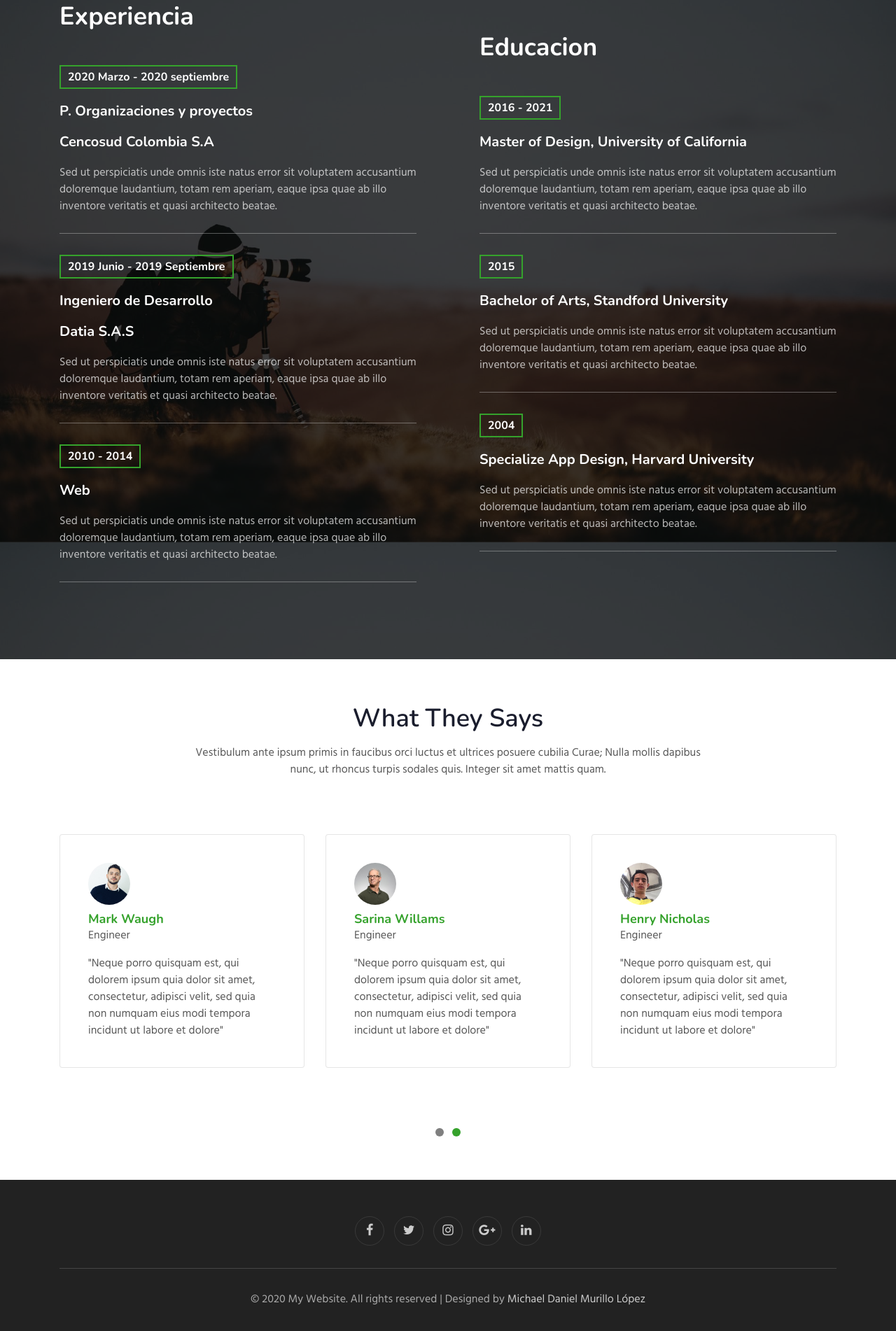
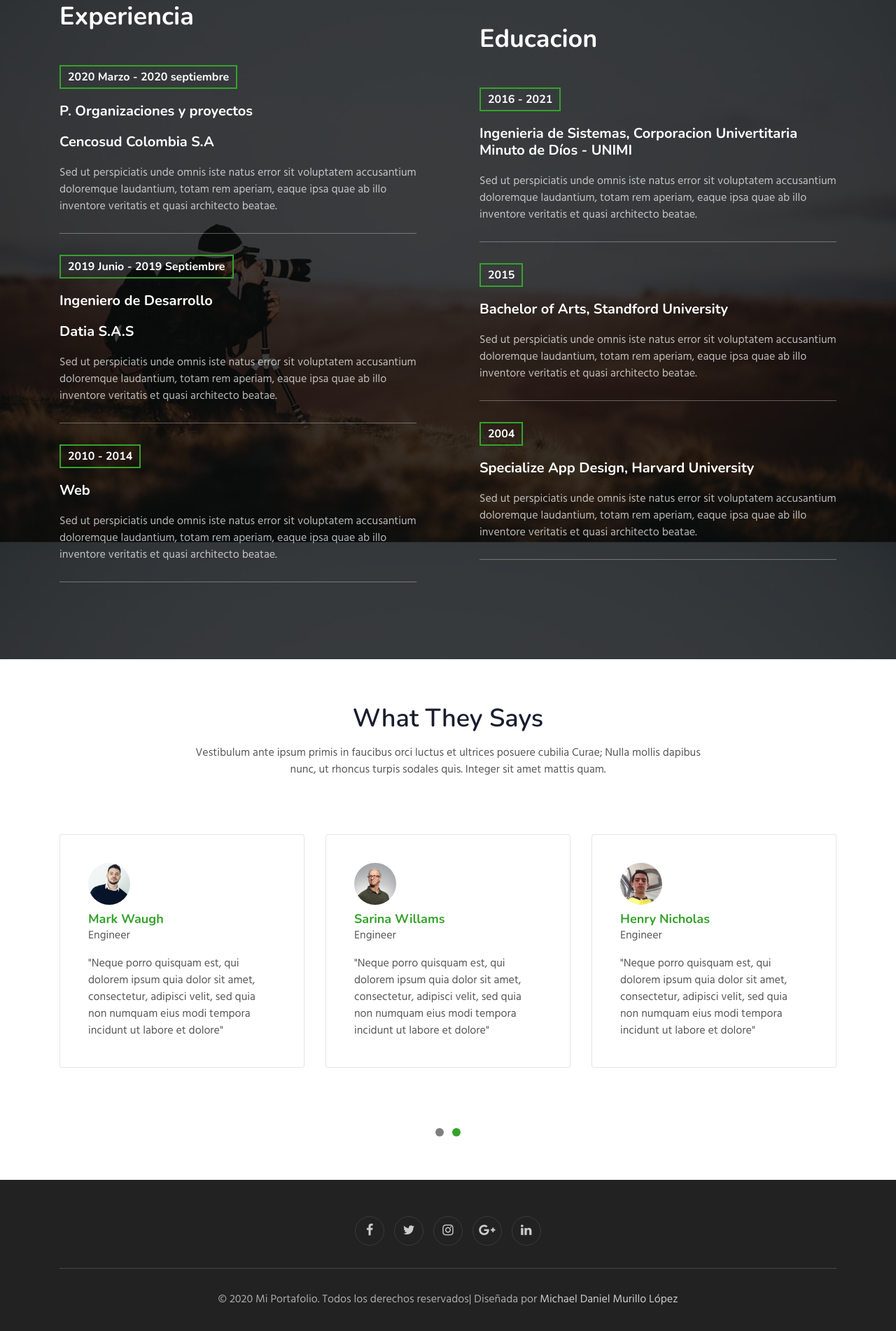
Before and after one commit to michaeldanielm/portafolio, a plain HTML site: page index.html in a window 1280 px wide. Shown: the part 2921-4823 px from the top of the page at 70% size. Drawn offline with nearby package versions, Linux system fonts and the light colour scheme.

Commit message:
init portafolio 1

```diff
--- a/index.html
+++ b/index.html
@@ -407,7 +407,7 @@
             <h3 class="mb-5">Educacion</h3>
             <div class="experience-top">
               <h5>2016 - 2021</h5>
-              <h4>Master of Design, University of California</h4>
+              <h4>Ingenieria de Sistemas, Corporacion Univertitaria Minuto de Díos - UNIMI</h4>
               <p class="my-3 text-white">Sed ut perspiciatis unde omnis iste natus error sit voluptatem accusantium
                 doloremque laudantium, totam rem aperiam, eaque ipsa quae ab illo inventore veritatis et quasi
                 architecto beatae.</p>
@@ -584,7 +584,7 @@
           <a href="#linkedin" class="linkedin"><span class="fa fa-linkedin"></span></a>
         </div>
         <div class="bottom-copies text-center">
-          <p class="copy-footer-29">© 2020 My Website. All rights reserved | Designed by <a
+          <p class="copy-footer-29">© 2020 Mi Portafolio. Todos los derechos reservados| Diseñada por <a
               href="#">Michael Daniel Murillo López</a></p>
 
         </div>
```
